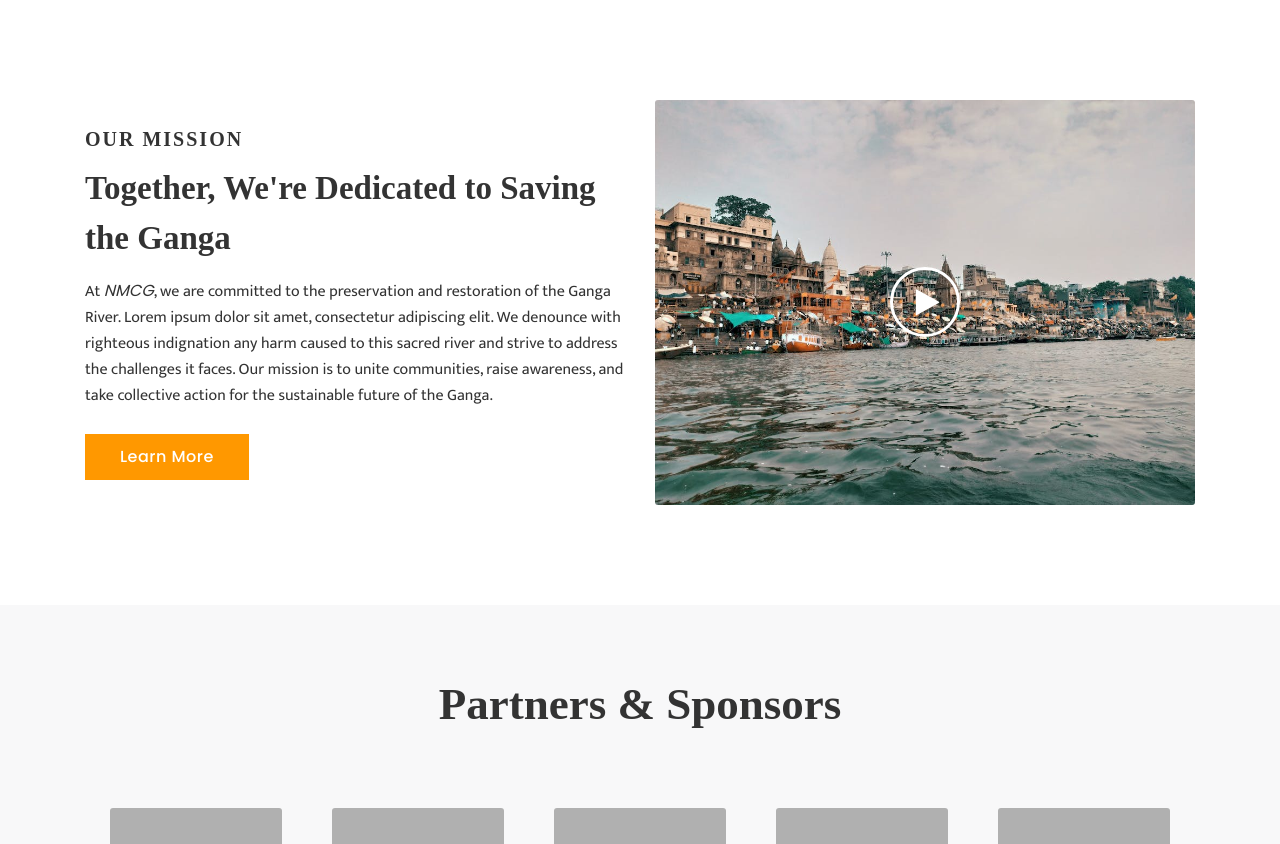
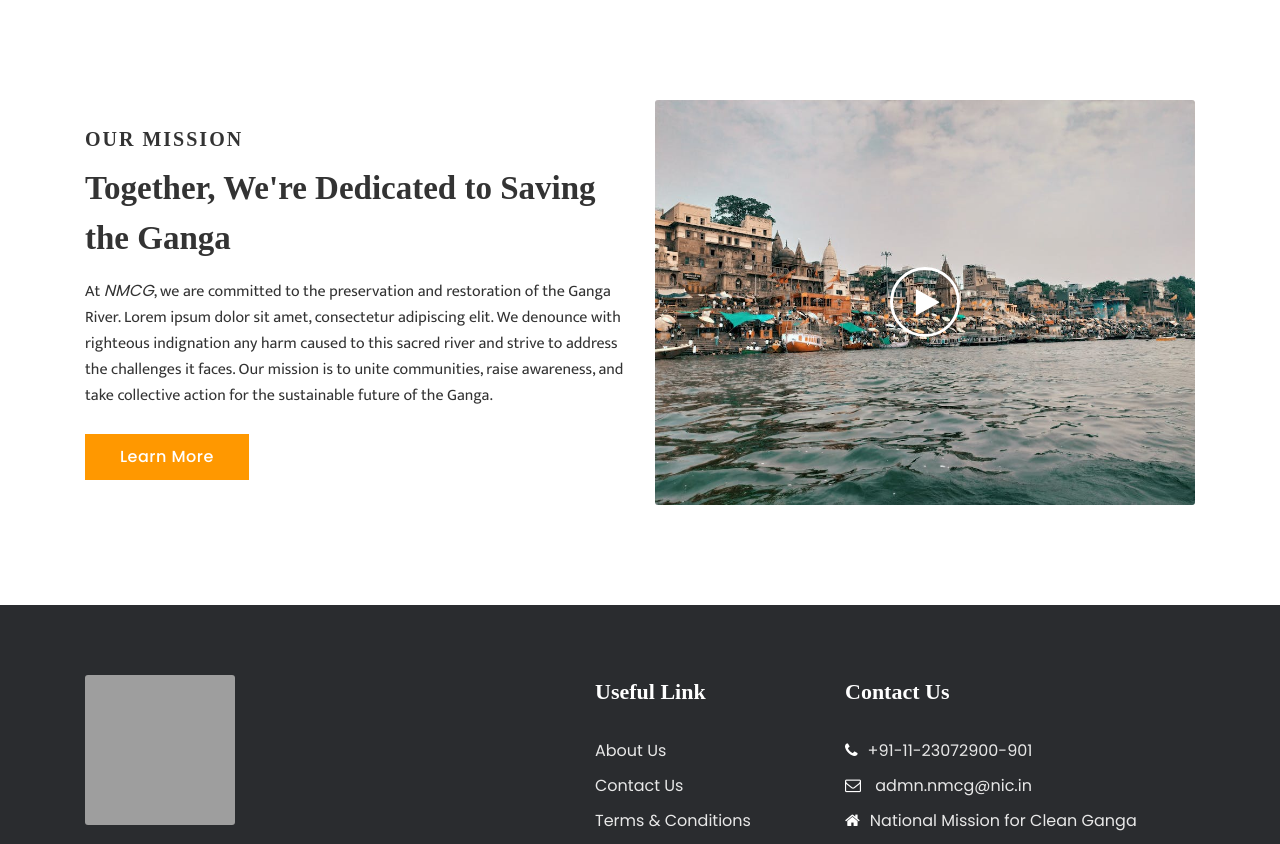
Before and after one commit to Sripad1003/NMCG, a Flask app: page / in a window 1280 px wide. Shown: the part 1741-2585 px from the top of the page. Run offline with Flask 3, Linux system fonts and the light colour scheme; some libraries are stand-ins or nearby versions; some web fonts are replaced; grey boxes are pictures that could not be loaded.

Commit message:
Update index.html

```diff
--- a/templates/index.html
+++ b/templates/index.html
@@ -472,7 +472,7 @@
     <!-- End Blog Section -->
 
 	<!-- Start Partner Logo Section -->
-    <section class="partner-area bg-gray section">
+<!--     <section class="partner-area bg-gray section">
         <div class="container">
 			<div class="row">
 				<div class="col-md-12">
@@ -508,7 +508,7 @@
                 </div>
             </div>
         </div>
-    </section>
+    </section> -->
 	<!-- End Partner Logo Section -->
 
 	<!-- start chatbot section -->
```
